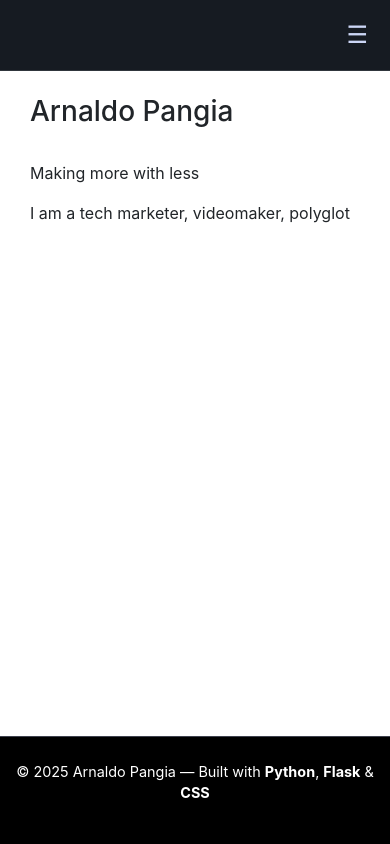
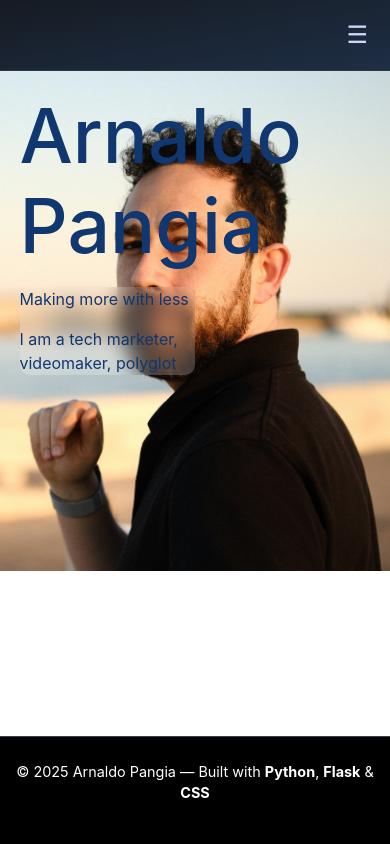
Before and after one commit to paranoid-gland/PythonSitar, a Flask app: page / in a window 390 px wide. Run offline with Flask 3, Linux system fonts and the light colour scheme; some libraries are stand-ins or nearby versions.

Commit message:
Added profile picture and made it responsive. Added separate .css files for more granular customization. Added font styles to index.html, with gaussian blur text box. Added gradient to navbar. Hamburger menu is not responsive anymore. Hero textbox in index html covers subject face, needs to be fixed.

```diff
--- /dev/null
+++ b/static/css/components.css
@@ -0,0 +1,91 @@
+
+.nav-scroll {
+    /* background-color: #161b22; */
+    background-image: linear-gradient(to bottom right, #161b22, #1e2e45);
+    border-bottom: 1px solid #30363d;
+    padding: 1rem;
+  }
+
+  .nav-container {
+    display: flex;
+    justify-content: space-between;
+    align-items: center;
+  }
+
+  .logo {
+    color: #ccd6f6;
+    font-weight: bold;
+    font-size: 1.2rem;
+  }
+
+  .hamburger {
+    display: none;
+    font-size: 1.5rem;
+    background: none;
+    border: none;
+    color: #ccd6f6;
+    cursor: pointer;
+    margin-left: auto;
+  }
+
+  .nav-links {
+    display: flex;
+    gap: 1rem;
+    flex-wrap: wrap;
+  }
+
+  .nav-links a {
+    color: #ccd6f6;
+    text-decoration: none;
+    padding: 0.5rem 1rem;
+    border-radius: 6px;
+    font-weight: 500;
+    transition: background 0.2s ease, color 0.2s ease;
+  }
+
+  .nav-links a:hover {
+    background-color: #3e414d;
+  }
+
+  .nav-links a.active {
+    background-color: #ccd6f6;
+    color: #0a192f;
+    font-weight: bold;
+  }
+
+
+      @media (max-width: 768px) {
+    .nav-links {
+      position: absolute;
+      top: 60px;
+      left: 0;
+      width: 100%;
+      background-color: #161b22;
+      flex-direction: column;
+      align-items: center;
+      gap: 1.5rem;
+      padding: 2rem 1rem;
+
+      max-height: 0;
+      opacity: 0;
+      overflow: hidden;
+      pointer-events: none;
+      transform: translateY(-10px);
+      transition: opacity 0.2s ease, transform 0.3s ease-in-out;
+    }
+
+    .nav-links.show {
+      opacity: 1;
+      max-height: 500px;
+      transform: translateY(0);
+      pointer-events: all;
+    }
+
+    .hamburger {
+      display: block;
+    }
+
+    .nav-container {
+      position: relative;
+    }
+  }
--- /dev/null
+++ b/static/css/index.css
@@ -0,0 +1,56 @@
+
+
+.hero-section {
+    position:relative;
+    display: flex;
+    align-items: flex-start;
+    justify-content: flex-start;
+    height: 500px;
+    overflow: hidden;
+    background-image: url("../pictures/arnaldo.jpg");
+    background-size: cover;
+    background-position: 80% 30%;
+    color: white;
+  }
+
+  .hero-text {
+    max-width: 50%;
+    margin-top: 5%;
+    padding-left: 5%;
+    color: #103770;
+  }
+
+  .hero-section h1 {
+    font-size: 4.7rem;
+    margin-bottom: 1rem;
+  }
+
+  .hero-payoff{
+    background-color:rgba(255, 255, 255, 0.2);
+    border-radius: 10px;
+    backdrop-filter: blur(10px);
+    -webkit-backdrop-filter: blur(10px);
+    max-width: fit-content;
+
+  }
+
+  body{
+    display: flex;
+    flex-direction: column;
+    min-height: 100vh;
+  }
+
+  @media (min-width: 992px) {
+
+    .hero-section {
+      width: 992px;
+      margin: 0 auto;
+      background-size: cover;
+      background-repeat: no-repeat;
+
+    }
+
+    .hero-text {
+      flex: 0 0 auto;
+    }
+  }
--- a/static/css/style.css
+++ b/static/css/style.css
@@ -1,57 +1,3 @@
-
-.nav-scroll {
-  background-color: #161b22;
-  border-bottom: 1px solid #30363d;
-  padding: 1rem;
-}
-
-.nav-container {
-  display: flex;
-  justify-content: space-between;
-  align-items: center;
-}
-
-.logo {
-  color: #ccd6f6;
-  font-weight: bold;
-  font-size: 1.2rem;
-}
-
-.hamburger {
-  display: none;
-  font-size: 1.5rem;
-  background: none;
-  border: none;
-  color: #ccd6f6;
-  cursor: pointer;
-  margin-left: auto;
-}
-
-.nav-links {
-  display: flex;
-  gap: 1rem;
-  flex-wrap: wrap;
-}
-
-.nav-links a {
-  color: #ccd6f6;
-  text-decoration: none;
-  padding: 0.5rem 1rem;
-  border-radius: 6px;
-  font-weight: 500;
-  transition: background 0.2s ease, color 0.2s ease;
-}
-
-.nav-links a:hover {
-  background-color: #3e414d;
-}
-
-.nav-links a.active {
-  background-color: #ccd6f6;
-  color: #0a192f;
-  font-weight: bold;
-}
-
 body{
   display: flex;
   flex-direction: column;
--- a/templates/base.html
+++ b/templates/base.html
@@ -3,7 +3,6 @@
 <head>
     <meta charset="utf-8">
     <meta name="viewport" content="width=device-width, initial-scale=1">
-
 
     <title>{% block title %}Arnaldo Pangia{% endblock %}</title>
 
@@ -11,6 +10,9 @@
     <link rel="stylesheet" href="https://maxcdn.bootstrapcdn.com/bootstrap/4.5.2/css/bootstrap.min.css">
     <!-- Custom CSS -->
     <link rel="stylesheet" href="{{ url_for('static', filename='css/style.css') }}">
+    <link rel="stylesheet" href="{{ url_for('static', filename='css/components.css') }}">
+    <!-- Page-specific styles (overrides or additions) -->
+{% block extra_css %}{% endblock %}
 </head>
 
 <script>
@@ -35,10 +37,8 @@
   </div>
 </nav>
 <main>
-<div class="container mt-4">
     {% block content %}
     {% endblock %}
-  </div>
 </main>
 
 
--- a/templates/index.html
+++ b/templates/index.html
@@ -1,9 +1,17 @@
 {% extends 'base.html' %}
+
+{% block extra_css %}
+<link rel="stylesheet" href="{{ url_for('static', filename='css/index.css') }}">
+{% endblock %}
+
 {% block content %}
-<div class="container-fluid">
-  <h3>Arnaldo Pangia</h3>
-  <p> <br>Making more with less </br></p>
+<section class="hero-section">
+  <div class="hero-text">
+  <h1>Arnaldo Pangia</h1>
+  <div class="hero-payoff">
+  <p> Making more with less</p>
   <p> I am a tech marketer, videomaker, polyglot</p>
-
+  </div>
 </div>
+</section>
 {% endblock %}
```
Also changed, not shown: other parts of static/css/style.css (+2 -33 lines), static/pictures/Logo.png (deleted), static/pictures/arnaldo.jpg (added), static/pictures/dog.jpg (deleted), 3 other files.
